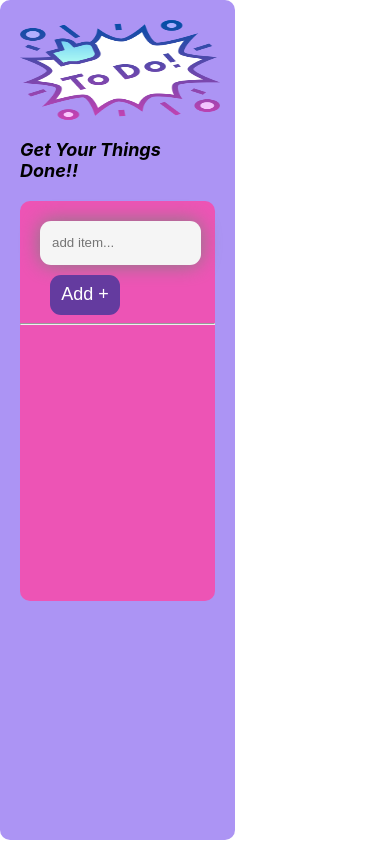
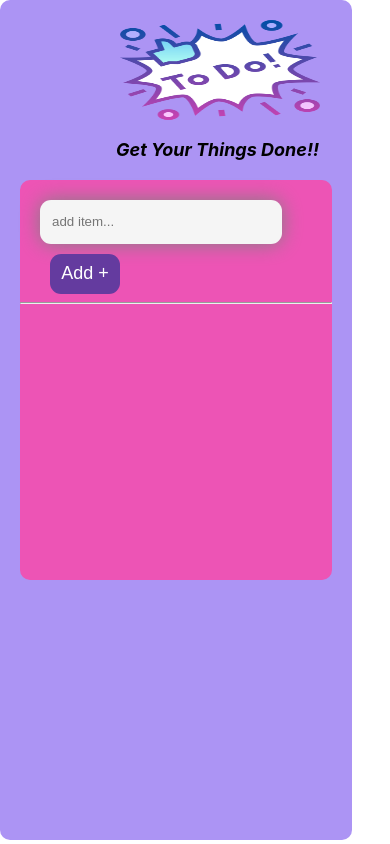
Before and after one commit to shalini-singh21/To-Do-list, a React (Create React App) app: page / in a window 390 px wide. Built offline with nearby package versions, Linux system fonts and the light colour scheme.

Commit message:
adding some mdeia query

```diff
--- a/src/App.css
+++ b/src/App.css
@@ -1,5 +1,5 @@
 .App {
-  height: 1000px;
+  height: 100%;
   width: 100%;
   padding: 20px;
   border-radius: 10px;
@@ -131,7 +131,7 @@ cursor: pointer;
 @media screen  and (max-width:600px){
   .App {
     height: 800px;
-    width: 50%;
+    width: 80%;
     padding: 20px;
     border-radius: 10px;
 
@@ -144,8 +144,14 @@ cursor: pointer;
     height: 100px;
     width: 200px;
     font-style:italic;
-    /* margin-left: 200px; */
+    margin-left: 100px;
 
 
   }
+  .header1{
+    font-style: italic;
+    font-size: large;
+  margin-left: 6rem;
+  }
+
 }
--- a/src/component/Input.js
+++ b/src/component/Input.js
@@ -41,7 +41,7 @@ function Input() {
     return (
         <>
             <div className="App">
-                <header className="header">   <img src={todo} className="todo-img" />
+                <header className="header"><img src={todo} className="todo-img" />
 
                 </header>
 
```
